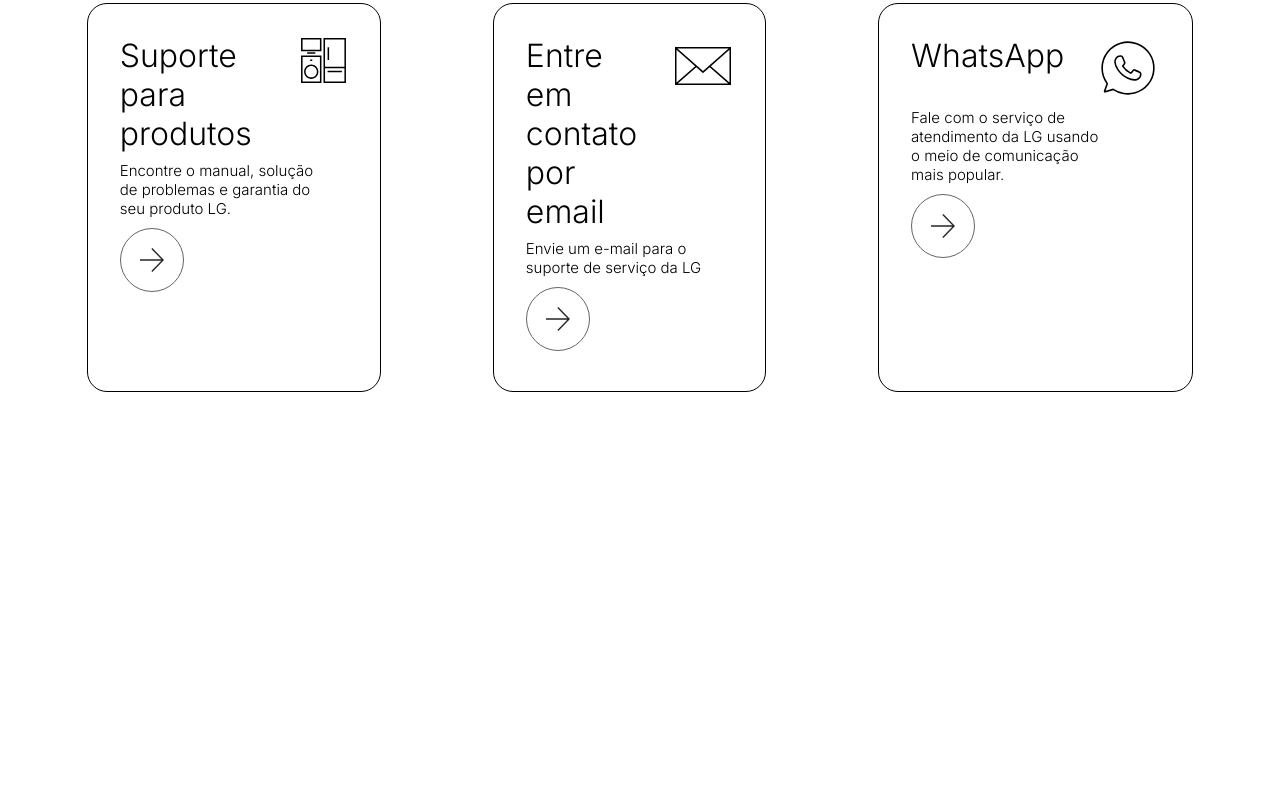
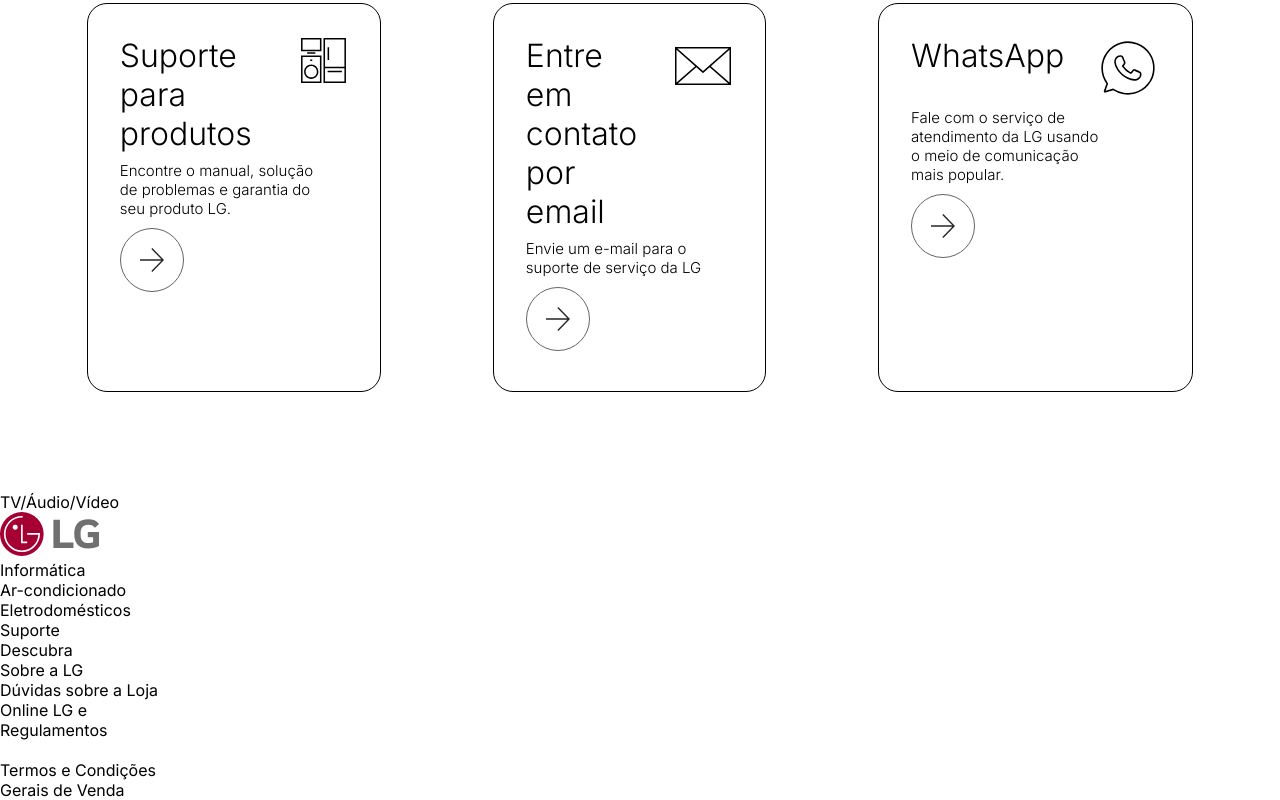
Before and after one commit to BrennonMeireles/rebrand-LG, a plain HTML site: page index.html in a window 1280 px wide. Shown: the part 2578-3378 px from the top of the page. Before the commit the page ends 3070 px from the top, so only its background shows below. Drawn offline with Linux system fonts and the light colour scheme.

Commit message:
feat: created footer

```diff
--- a/index.html
+++ b/index.html
@@ -149,8 +149,28 @@
                 </div>
             </article>
         </section>
-
     </main>
+    <footer>
+        <ul class="list-logo">
+            <li>TV/Áudio/Vídeo</li>
+            <li><img src="/src/img/logo-lg-100-44.svg" alt=""></li>
+        </ul>
+        <ul>
+            <li>Informática</li>
+            <li>Ar-condicionado</li>
+            <li>Eletrodomésticos</li>
+            <li>Suporte</li>
+            <li>Descubra</li>
+            <li>Sobre a LG</li>
+            <li>Dúvidas sobre a Loja <br>
+                Online LG e <br>
+                Regulamentos
+                <br><br>
+                Termos e Condições <br>
+                Gerais de Venda
+            </li>
+        </ul>
+    </footer>
 </body>
 
 </html>
```
